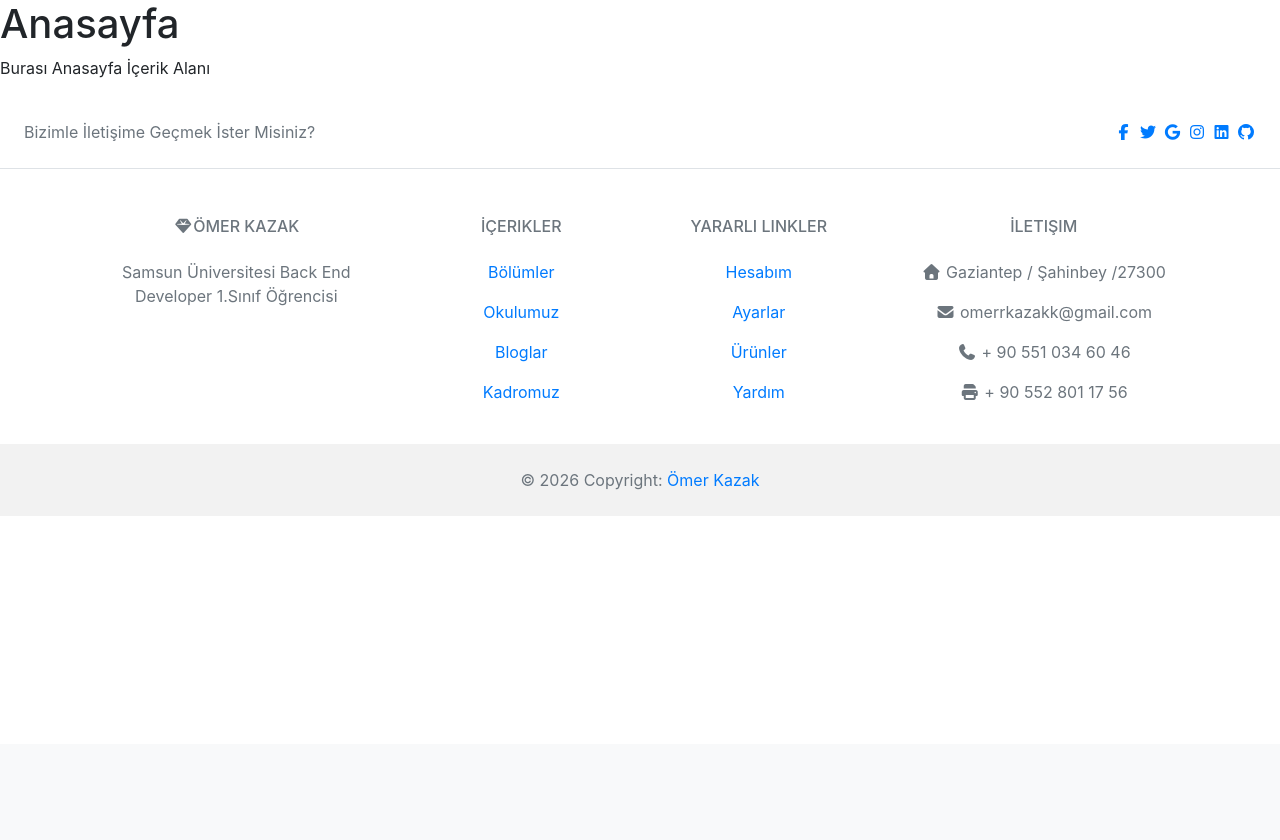
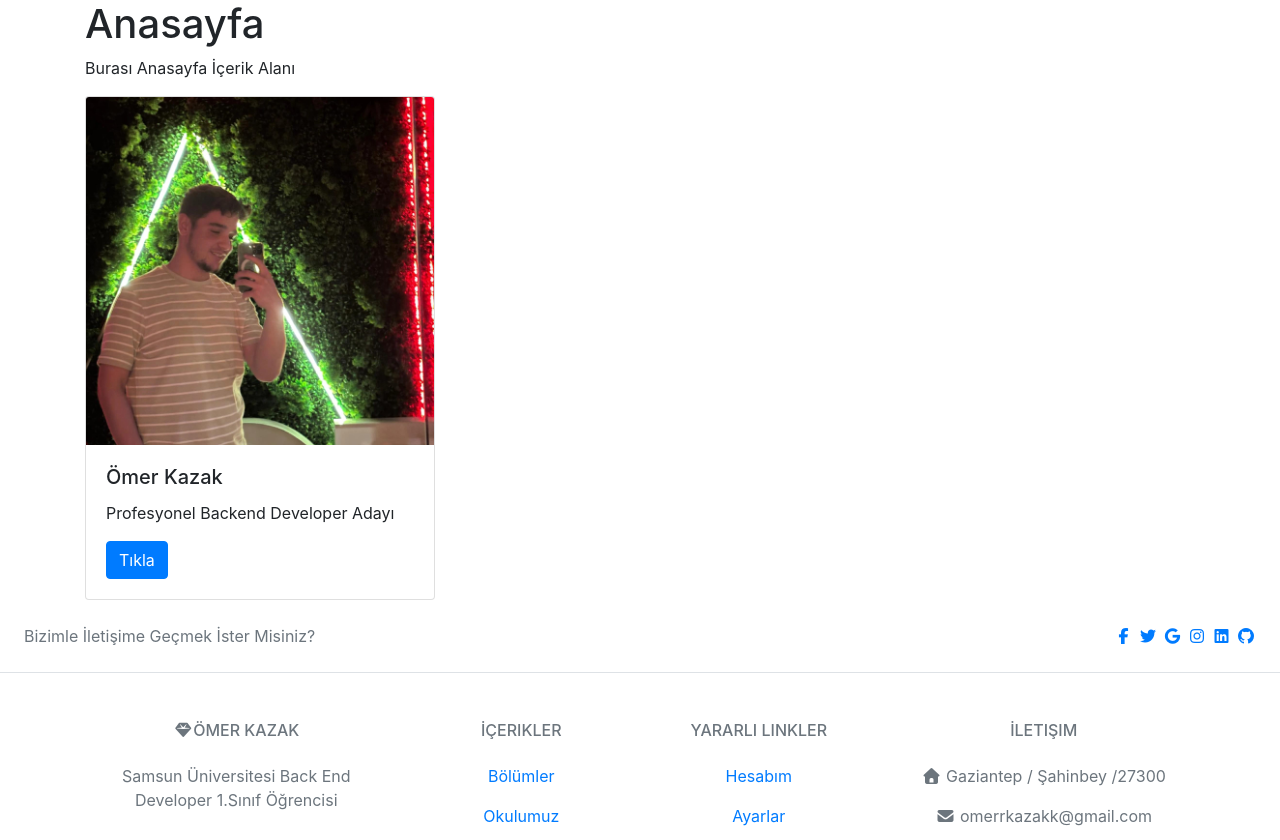
Before and after one commit to omerrkazakk/Kamp-s-Blog, a Django app: page / in a window 1280 px wide. Shown: the part 56-896 px from the top of the page. Before the commit the page ends 546 px from the top, so only its background shows below. Run offline with Django 5.2, Linux system fonts and the light colour scheme; some libraries are stand-ins or nearby versions.

Commit message:
static konusu ve projeye eklenmesi öğrenilldi örnek bir card ekleme çalışması yapıldı

```diff
--- a/config/settings.py
+++ b/config/settings.py
@@ -119,3 +119,7 @@ USE_TZ = True
 # https://docs.djangoproject.com/en/6.0/howto/static-files/
 
 STATIC_URL = 'static/'
+
+STATICFILES_DIRS= [
+    BASE_DIR / "static"
+]
--- a/core/templates/anasayfa.html
+++ b/core/templates/anasayfa.html
@@ -1,6 +1,20 @@
 {% extends "base.html" %}
+{% load static %}
 {% block baslik %}Hakkımızda{% endblock %}
 {% block icerik %}
 <h1>Anasayfa</h1>
 <p>Burası Anasayfa İçerik Alanı</p>
+
+  <div class="row">
+    <div class="col-md-4"> <div class="card">
+        <img src="{% static 'img/ben.jpeg' %}" class="card-img-top" alt="Görsel Yüklenemedi"/>
+        <div class="card-body">
+          <h5 class="card-title">Ömer Kazak</h5>
+          <p class="card-text">Profesyonel Backend Developer Adayı</p>
+          <a href="https://github.com/omerrkazakk" class="btn btn-primary" data-mdb-ripple-init>Tıkla</a>
+        </div>
+      </div>
+    </div>
+  </div>
+
 {% endblock %}
--- a/templates/base.html
+++ b/templates/base.html
@@ -19,10 +19,10 @@
 
     {% include "partials/navbar.html" %}
 
-
+  <div class="container">
     {% block icerik %}
     {% endblock %}
-
+</div>
      {% include "partials/footer.html" %}
 </body>
 </html>
```
Also changed, not shown: static/img/ben.jpeg (renamed from core/templates/WhatsApp Image 2025-12-04 at 14.51.26.jpeg).
